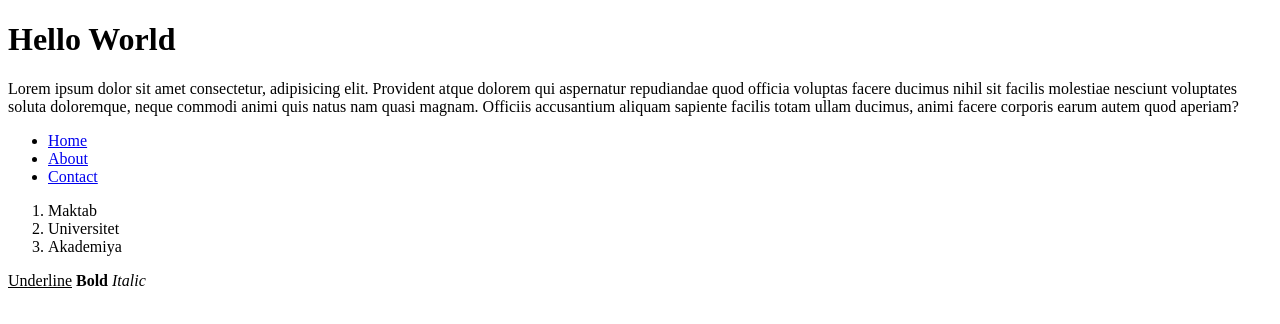
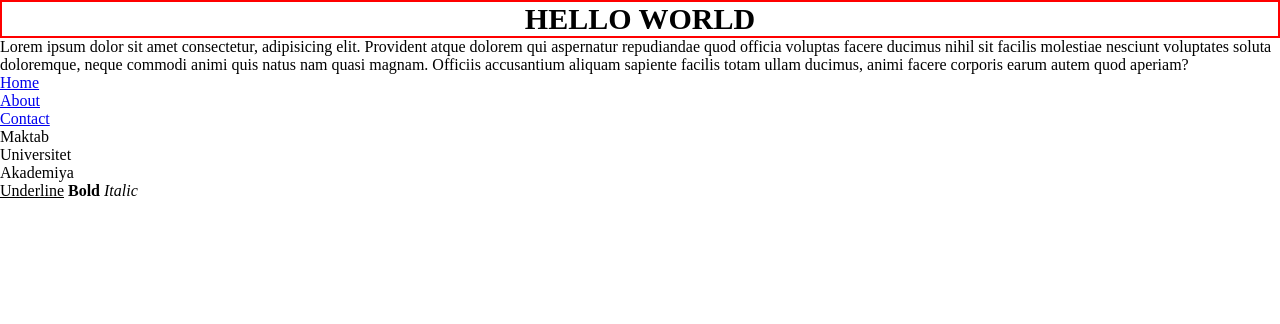
Before and after one commit to MrShakhzodbek/xayrullo-project, a plain HTML site: page index.html in a window 1280 px wide. Drawn offline with Linux system fonts and the light colour scheme.

Commit message:
style qoshdik

```diff
--- a/index.html
+++ b/index.html
@@ -4,6 +4,7 @@
     <meta charset="UTF-8">
     <meta name="viewport" content="width=device-width, initial-scale=1.0">
     <title>Document</title>
+    <link rel="stylesheet" href="style.css">
 </head>
 <body>
     <h1>Hello World</h1>
--- /dev/null
+++ b/style.css
@@ -0,0 +1,12 @@
+*{
+    padding: 0;
+    margin: 0;
+    box-sizing: border-box;
+}
+h1{
+    text-align: center;
+    font-size: 30px;
+    font-weight: 600;
+    text-transform: uppercase;
+    border: 2px solid red;
+}
```
